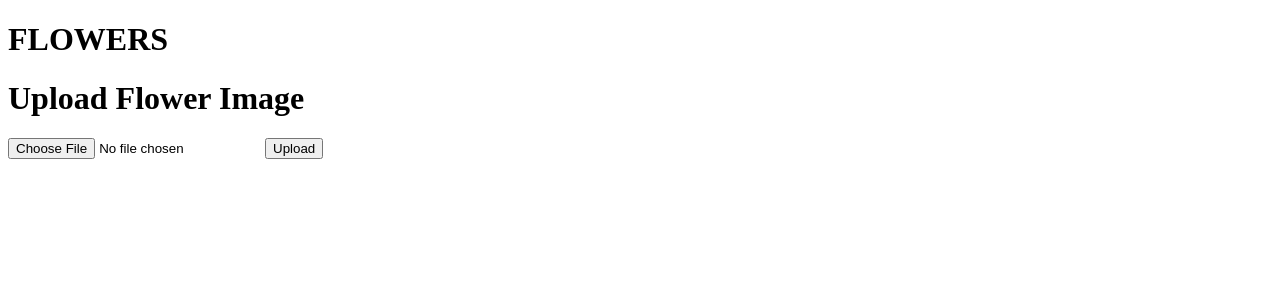
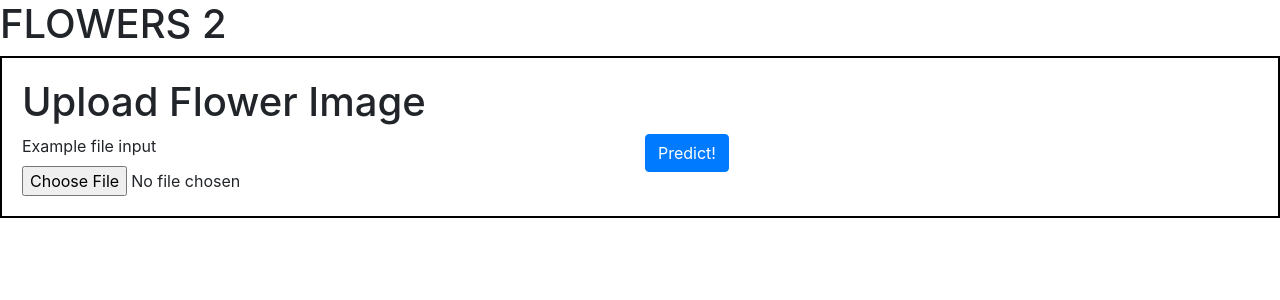
Before and after one commit to jlangy/flowers-api, a Flask app: page / in a window 1280 px wide. Shown: the top 300 px of the page. Run offline with Flask 2, Linux system fonts and the light colour scheme; parts of the project's set-up code (start-up, migrations or seed data) failed here and were passed over; some libraries are stand-ins or nearby versions.

Commit message:
start bootstrappin

```diff
--- a/app.py
+++ b/app.py
@@ -1,13 +1,16 @@
 from flask import Flask,flash,request,redirect,send_file,render_template
+from predict import predict_results
+
 app = Flask(__name__, template_folder='templates')
-from predict import predict_results
 
 @app.route('/predict', methods=['POST'])
 def predict():
     if request.method == 'POST':
       if 'file' not in request.files:
         return 'No file sent.'
-      return predict_results(request.files["file"])
+      results = predict_results(request.files["file"])
+      print(results)
+      return render_template('predictions.html', results=results)
 
 
 @app.route('/', methods=['GET'])
--- a/predict.py
+++ b/predict.py
@@ -48,10 +48,7 @@
 def predict_results(image):
     probs, classes = predict(image, model, 3)
     name_classes = list(map(lambda x: cat_to_name[x], classes))
-    results = {}
-    for i in range(3):
-      results[i] = {"name": name_classes[i], "prob": str(probs[i])}
-    return results
+    return [name_classes[0:3], probs[0:3]]
 
     # print(' Predicted species is {} with {:.2f}% confidence. \n '.format(name_classes[0], probs[0]*100))
     # for num in range(1,3):
--- /dev/null
+++ b/static/styles/main.css
@@ -0,0 +1,11 @@
+main {
+  display: flex;
+  flex-direction: column;
+  align-items: center;
+}
+
+#upload-form{
+  border: 2px solid black;
+  padding: 20px;
+
+}
--- /dev/null
+++ b/templates/base.html
@@ -0,0 +1,16 @@
+<!DOCTYPE html>
+<html lang="en">
+<head>
+  <meta charset="UTF-8">
+  <meta name="viewport" content="width=device-width, initial-scale=1.0">
+  <link rel= "stylesheet" type= "text/css" href= "{{ url_for('static',filename='styles/main.css') }}">
+  <link rel="stylesheet" href="https://stackpath.bootstrapcdn.com/bootstrap/4.2.1/css/bootstrap.min.css" integrity="sha384-GJzZqFGwb1QTTN6wy59ffF1BuGJpLSa9DkKMp0DgiMDm4iYMj70gZWKYbI706tWS" crossorigin="anonymous">
+  <title>Flowers!</title>
+</head>
+<body>
+  <main>
+    <h1>FLOWERS 2</h1>
+    {% block content %}{% endblock %}
+  </main>
+</body>
+</html>
--- a/templates/landing.html
+++ b/templates/landing.html
@@ -1,19 +1,19 @@
-<!DOCTYPE html>
-<html lang="en">
-<head>
-  <meta charset="UTF-8">
-  <meta name="viewport" content="width=device-width, initial-scale=1.0">
-  <title>Flowers</title>
-</head>
-<body>
-  <h1>FLOWERS</h1>
-  <main>
-    <h1>Upload Flower Image</h1>
-    <form action="/predict" method=post enctype=multipart/form-data>
-      <p><input type=file name=file>
-         <input type=submit value=Upload>
-    </form>
-  </main>
+{% extends 'base.html' %}
 
-</body>
-</html>
+{%block content %}
+<section id="upload-form">
+  <h1>Upload Flower Image</h1>
+  <form>
+    <div class="form-row">
+      <div class="col">
+        <label for="exampleFormControlFile1">Example file input</label>
+        <input type="file" class="form-control-file" id="exampleFormControlFile1">
+      </div>
+      <div class="col">
+        <button type="submit" class="btn btn-primary">Predict!</button>
+      </div>
+
+      </div>
+  </form>
+</section>
+{%endblock %}
```
Also changed, not shown: templates/predictions.html (added, +11 -0 lines).
